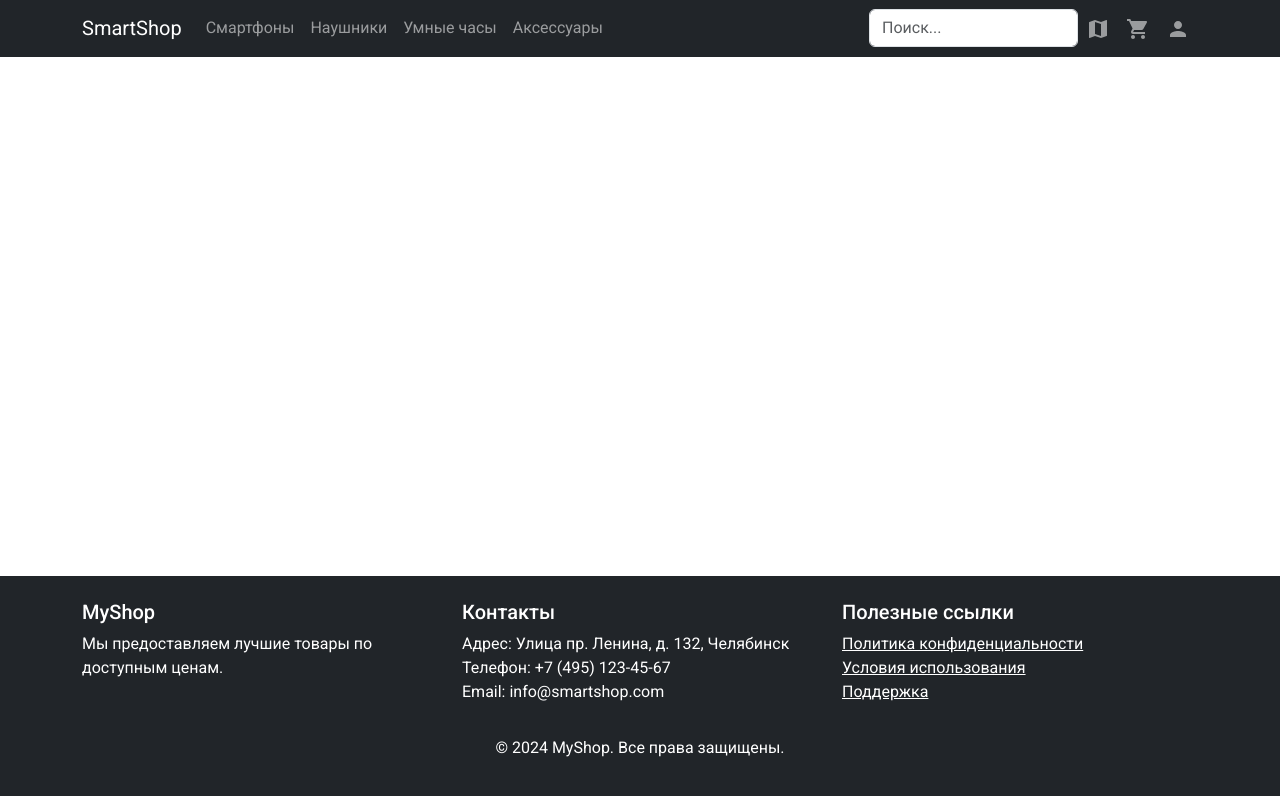
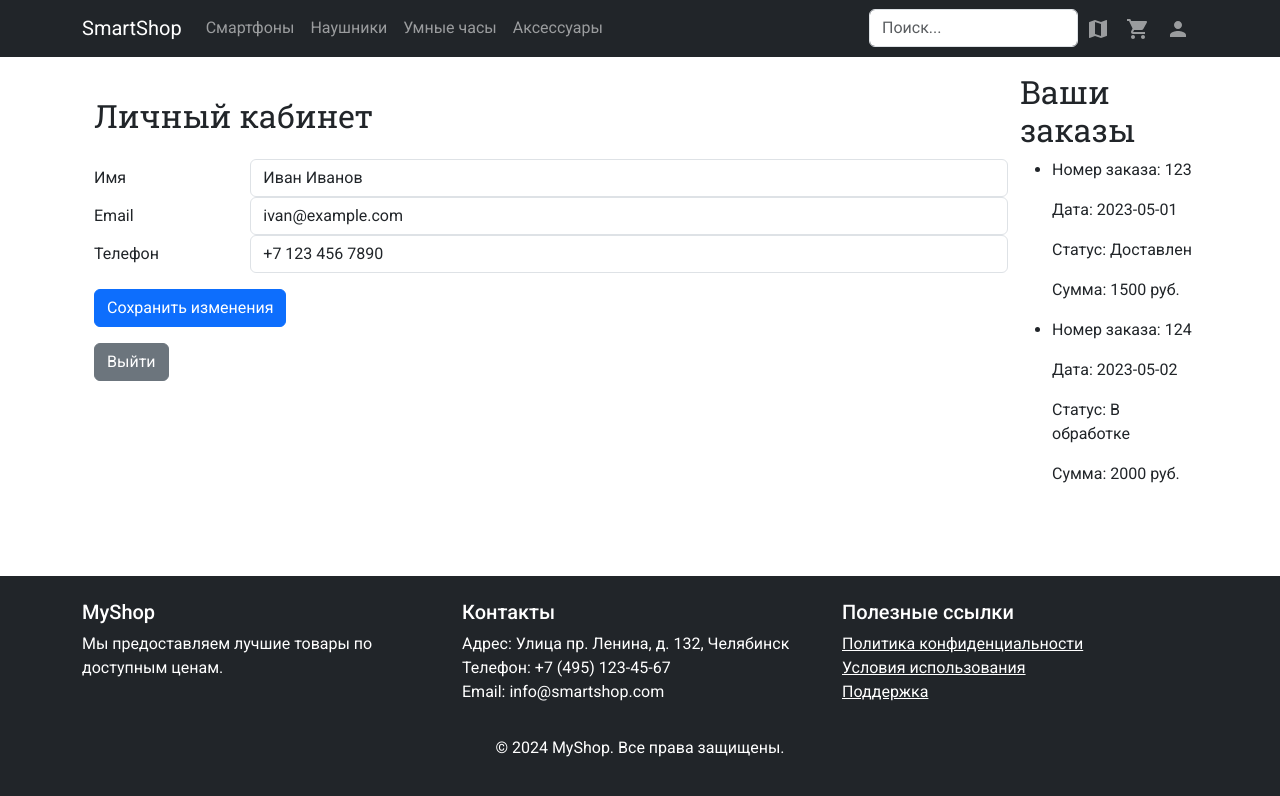
Before and after one commit to diszexuf/smart_shop_front, a React (Vite) app: page /profile in a window 1280 px wide. Shown: the top 796 px of the page. Built offline with nearby package versions, Linux system fonts and the light colour scheme.

Commit message:
изменена карточка товара, добавлен личный кабинет, авторизация и переход после авторизации

```diff
--- a/src/App.jsx
+++ b/src/App.jsx
@@ -2,6 +2,14 @@ import Header from './components/Header/Header.jsx';
 import Footer from './components/Footer/Footer.jsx';
 import 'bootstrap/dist/css/bootstrap.min.css';
 import './App.css';
+import {Switch} from "@mui/material";
+import {BrowserRouter, Route, Routes} from "react-router-dom";
+import Profile from "./pages/Profile/Profile.jsx";
+import Home from "./pages/Home/Home.jsx";
+import SignInUp from "./pages/SignInUp/SignInUp.jsx";
+import Address from "./pages/Address/Address.jsx";
+import Cart from "./pages/Cart/Cart.jsx";
+import Catalog from "./pages/Catalog/Catalog.jsx";
 
 
 function App() {
@@ -9,9 +17,25 @@ function App() {
         <div className="d-flex flex-column min-vh-100">
             <Header/>
             <main className="flex-grow-1">
+                <BrowserRouter>
+                    <Routes>
+                        <Route path="/sign_in" element={<SignInUp/>}/>
+                        <Route path="/profile" element={<Profile/>} />
 
+                        <Route path="/" element={<Home/>}/>
+                        <Route path="/addresses" element={<Address/>}/>
+                        <Route path="/cart" element={<Cart/>}/>
+
+                        <Route path="/catalog_smartphones" element={<Catalog category="Смартфоны" categoryId="1"/>}/>
+                        <Route path="/catalog_headphones" element={<Catalog category="Наушники" categoryId="2"/>}/>
+                        <Route path="/catalog_smartwatches" element={<Catalog category="Умные часы" categoryId="3"/>}/>
+                        <Route path="/catalog_accessories" element={<Catalog category="Аксессуары" categoryId="4"/>}/>
+                    </Routes>
+                </BrowserRouter>
             </main>
             <Footer/>
+
+
         </div>
     );
 }
--- a/src/components/ProductCard/ProductCard.css
+++ b/src/components/ProductCard/ProductCard.css
@@ -70,7 +70,7 @@
 }
 
 .card__price {
-    font-size: 20px;
+    font-size: 18px;
 }
 
 
@@ -85,7 +85,7 @@
     justify-content: center;
     margin-bottom: 10px;
     font-weight: 400;
-    font-size: 17px;
+    font-size: 20px;
     line-height: 150%;
     color: #414141;
 }
--- /dev/null
+++ b/src/components/UserProfile/UserProfile.jsx
@@ -0,0 +1,75 @@
+import React, { useState, useEffect } from 'react';
+import { Form, Button, Container, Row, Col } from 'react-bootstrap';
+
+const UserProfile = ({ user, onUpdateUser, onLogout }) => {
+    const [formValues, setFormValues] = useState(user);
+
+    useEffect(() => {
+        setFormValues(user);
+    }, [user]);
+
+    const handleChange = (e) => {
+        const { name, value } = e.target;
+        setFormValues({
+            ...formValues,
+            [name]: value
+        });
+    };
+
+    const handleSubmit = (e) => {
+        e.preventDefault();
+        onUpdateUser(formValues);
+    };
+
+    return (
+        <Container>
+            <h2 className="my-4">Личный кабинет</h2>
+            <Form onSubmit={handleSubmit}>
+                <Form.Group as={Row} controlId="formName">
+                    <Form.Label column sm={2}>Имя</Form.Label>
+                    <Col sm={10}>
+                        <Form.Control
+                            type="text"
+                            name="name"
+                            value={formValues.name || ''}
+                            onChange={handleChange}
+                        />
+                    </Col>
+                </Form.Group>
+
+                <Form.Group as={Row} controlId="formEmail">
+                    <Form.Label column sm={2}>Email</Form.Label>
+                    <Col sm={10}>
+                        <Form.Control
+                            type="email"
+                            name="email"
+                            value={formValues.email || ''}
+                            onChange={handleChange}
+                        />
+                    </Col>
+                </Form.Group>
+
+                <Form.Group as={Row} controlId="formPhone">
+                    <Form.Label column sm={2}>Телефон</Form.Label>
+                    <Col sm={10}>
+                        <Form.Control
+                            type="text"
+                            name="phone"
+                            value={formValues.phone || ''}
+                            onChange={handleChange}
+                        />
+                    </Col>
+                </Form.Group>
+
+                <Button className="mt-3" variant="primary" type="submit">
+                    Сохранить изменения
+                </Button>
+            </Form>
+            <Button className="mt-3" variant="secondary" onClick={onLogout}>
+                Выйти
+            </Button>
+        </Container>
+    );
+};
+
+export default UserProfile;
--- /dev/null
+++ b/src/components/orderList/OrderList.jsx
@@ -0,0 +1,21 @@
+import React from 'react';
+
+function OrderList({ orders }) {
+    return (
+        <div>
+            <h2>Ваши заказы</h2>
+            <ul>
+                {orders.map((order, index) => (
+                    <li key={index}>
+                        <p>Номер заказа: {order.id}</p>
+                        <p>Дата: {order.date}</p>
+                        <p>Статус: {order.status}</p>
+                        <p>Сумма: {order.total} руб.</p>
+                    </li>
+                ))}
+            </ul>
+        </div>
+    );
+}
+
+export default OrderList;
--- a/src/pages/Catalog/Catalog.jsx
+++ b/src/pages/Catalog/Catalog.jsx
@@ -26,6 +26,7 @@ function Catalog(props) {
                     {products.map((product) => (
                         <ProductCard
                             key={product.id}
+                            productId={product.id}
                             model={product.title}
                             price={product.price}
                         />
--- a/src/pages/Home/Home.jsx
+++ b/src/pages/Home/Home.jsx
@@ -29,19 +29,19 @@ function Home() {
                     <h2 className="my-4">Рекомендуемые продукты</h2>
                     <div className="col-md-4">
                         <div className="card mb-4">
-                            <ProductCard brand="Asus" model="ZenFone" price="76 000"/>
+                            <ProductCard productId={567} brand="Asus" model="ZenFone" price="76 000"/>
                         </div>
                     </div>
 
                     <div className="col-md-4">
                         <div className="card mb-4">
-                            <ProductCard brand="Osmos" model="VitriG" price="45 0000"/>
+                            <ProductCard productId={567} brand="Osmos" model="VitriG" price="45 0000"/>
                         </div>
                     </div>
 
                     <div className="col-md-4">
                         <div className="card mb-4">
-                            <ProductCard brand="Xiaomi" model="14 Ultra" price="60 000"/>
+                            <ProductCard productId={567} brand="Xiaomi" model="14 Ultra" price="60 000"/>
                         </div>
                     </div>
 
--- /dev/null
+++ b/src/pages/Profile/Profile.jsx
@@ -0,0 +1,62 @@
+import {Container} from "react-bootstrap";
+import UserProfile from "../../components/UserProfile/UserProfile.jsx";
+import OrderList from "../../components/orderList/OrderList.jsx";
+import {useEffect, useState} from "react";
+
+function Profile() {
+    const [user, setUser] = useState({
+        name: '',
+        email: '',
+        phone: ''
+    });
+    const [orders, setOrders] = useState([]);
+
+    useEffect(() => {
+        async function fetchUserData() {
+
+            const userData = await fetchUserFromAPI();
+            const userOrders = await fetchOrdersFromAPI();
+
+            setUser(userData);
+            setOrders(userOrders);
+        }
+
+        fetchUserData();
+    }, []);
+
+    async function fetchUserFromAPI() {
+        // todo дописать получение данных с бэка
+        return {
+            name: 'Иван Иванов',
+            email: 'ivan@example.com',
+            phone: '+7 123 456 7890'
+        };
+    }
+
+    const fetchOrdersFromAPI = async () => {
+        // Здесь вызовите ваше API для получения списка заказов
+        return [
+            {id: '123', date: '2023-05-01', status: 'Доставлен', total: '1500'},
+            {id: '124', date: '2023-05-02', status: 'В обработке', total: '2000'}
+        ];
+    };
+
+    const handleUpdateUser = async (updatedUser) => {
+        // Обновите данные пользователя через API
+        setUser(updatedUser);
+    };
+
+    const handleLogout = () => {
+        localStorage.removeItem('token');
+        window.location.href = '/sign_in';
+    };
+
+    return (
+        <Container className='mt-3 d-flex justify-content-between'>
+            <UserProfile user={user} onUpdateUser={handleUpdateUser} onLogout={handleLogout}/>
+            <OrderList orders={orders}/>
+        </Container>
+    );
+}
+
+export default Profile;
--- a/src/pages/SignInUp/SignInUp.jsx
+++ b/src/pages/SignInUp/SignInUp.jsx
@@ -1,17 +1,20 @@
 import React, { useEffect, useState } from 'react';
 import { Container, Form, Button, Col, Row, Alert } from 'react-bootstrap';
-import axios from 'axios';
+import { useNavigate } from 'react-router-dom';
 
-const SignIn = () => {
+const SignInUp = () => {
     const [isLogin, setIsLogin] = useState(true);
     const [message, setMessage] = useState(null);
     const [formValues, setFormValues] = useState({
-        email: '',
+        username: '',
         password: '',
         confirmPassword: ''
     });
     const [formErrors, setFormErrors] = useState({});
     const [user, setUser] = useState(null);
+    const [showAlert, setShowAlert] = useState(false);
+    const navigate = useNavigate();
+
 
     const handleChange = (e) => {
         const { name, value } = e.target;
@@ -23,10 +26,8 @@ const SignIn = () => {
 
     const validate = () => {
         const errors = {};
-        if (!formValues.email) {
-            errors.email = 'Электронная почта обязательна';
-        } else if (!/\S+@\S+\.\S+/.test(formValues.email)) {
-            errors.email = 'Неверный формат электронной почты';
+        if (!formValues.username) {
+            errors.username = 'Логин обязателен';
         }
 
         if (!formValues.password) {
@@ -42,14 +43,39 @@ const SignIn = () => {
         return errors;
     };
 
-    const handleSubmit = (e) => {
+    const handleSubmit = async (e) => {
         e.preventDefault();
         const errors = validate();
         if (Object.keys(errors).length === 0) {
-            // Вы можете отправить запрос на сервер здесь
-            // Например, используя fetch или axios
-            console.log('Form data', formValues);
-            setMessage({ type: 'success', text: 'Форма успешно отправлена!' });
+
+            const url = isLogin ? 'https://localhost:8081/auth/login' : 'https://localhost:8081/auth/register';
+            const payload = {
+                username: formValues.username,
+                password: formValues.password,
+            };
+            try {
+                const response = await fetch(url, {
+                    method: 'POST',
+                    headers: {
+                        'Content-Type': 'application/json'
+                    },
+                    body: JSON.stringify(payload)
+                });
+                const data = await response.json();
+
+                console.log(data);
+
+                if (response.ok && data.token !== "") {
+                    localStorage.setItem('token', data.token);
+                    setUser(data.user);
+                    setMessage({ type: 'success', text: isLogin ? 'Вход выполнен успешно!' : 'Регистрация прошла успешно!' });
+                    navigate('/profile');
+                } else {
+                    setMessage({ type: 'danger', text: data.message || 'Неверный логин или пароль' });
+                }
+            } catch (error) {
+                setMessage({ type: 'danger', text: 'Произошла ошибка при подключении к серверу' });
+            }
             setFormErrors({});
         } else {
             setFormErrors(errors);
@@ -61,21 +87,6 @@ const SignIn = () => {
         setFormErrors({});
         setMessage(null);
     };
-
-    const handleGoogleLogin = () => {
-        // Перенаправление пользователя на страницу входа Google OAuth 2.0
-        window.location.href = 'http://localhost:5173/api/v1/users/secured';
-    };
-
-    useEffect(() => {
-        axios.get('https://localhost:8081/user', { withCredentials: true })
-            .then(response => {
-                setUser(response.data);
-            })
-            .catch(error => {
-                console.error("Error fetching user", error);
-            });
-    }, []);
 
     return (
         <div className="d-flex justify-content-center align-items-center min-vh-100">
@@ -89,21 +100,21 @@ const SignIn = () => {
                             </Alert>
                         )}
                         <Form onSubmit={handleSubmit} noValidate>
-                            <Form.Group controlId="formEmail">
-                                <Form.Label>Электронная почта</Form.Label>
+                            <Form.Group>
+                                <Form.Label>Логин</Form.Label>
                                 <Form.Control
-                                    type="email"
-                                    name="email"
-                                    value={formValues.email}
+                                    type="text"
+                                    name="username"
+                                    value={formValues.username}
                                     onChange={handleChange}
-                                    isInvalid={!!formErrors.email}
+                                    isInvalid={!!formErrors.username}
                                 />
                                 <Form.Control.Feedback type="invalid">
-                                    {formErrors.email}
+                                    {formErrors.username}
                                 </Form.Control.Feedback>
                             </Form.Group>
 
-                            <Form.Group controlId="formPassword">
+                            <Form.Group>
                                 <Form.Label>Пароль</Form.Label>
                                 <Form.Control
                                     type="password"
@@ -132,6 +143,7 @@ const SignIn = () => {
                                     </Form.Control.Feedback>
                                 </Form.Group>
                             )}
+
                             <Button className="mt-3" variant="primary" type="submit">
                                 {isLogin ? 'Войти' : 'Регистрация'}
                             </Button>
@@ -143,16 +155,6 @@ const SignIn = () => {
                                 {isLogin ? 'У меня нет аккаунта' : 'У меня уже есть аккаунт'}
                             </Button>
                         </Form>
-                        <hr />
-                        <Button className="mt-3" variant="danger" onClick={handleGoogleLogin}>
-                            Войти через Google
-                        </Button>
-                        {user && (
-                            <div className="mt-3">
-                                <h3>Добро пожаловать, {user.name}</h3>
-                                <p>Email: {user.email}</p>
-                            </div>
-                        )}
                     </Col>
                 </Row>
             </Container>
@@ -160,4 +162,4 @@ const SignIn = () => {
     );
 };
 
-export default SignIn;
+export default SignInUp;
```
Also changed, not shown: src/components/Header/Header.jsx (+27 -20 lines), src/components/PriceForm/PriceForm.jsx (renamed from src/components/AccordionPrice/PriceForm.jsx, +4 -3 lines), src/components/ProductCard/ProductCard.jsx (+35 -13 lines), src/components/SideBar/SideBar.jsx (+13 -8 lines).
